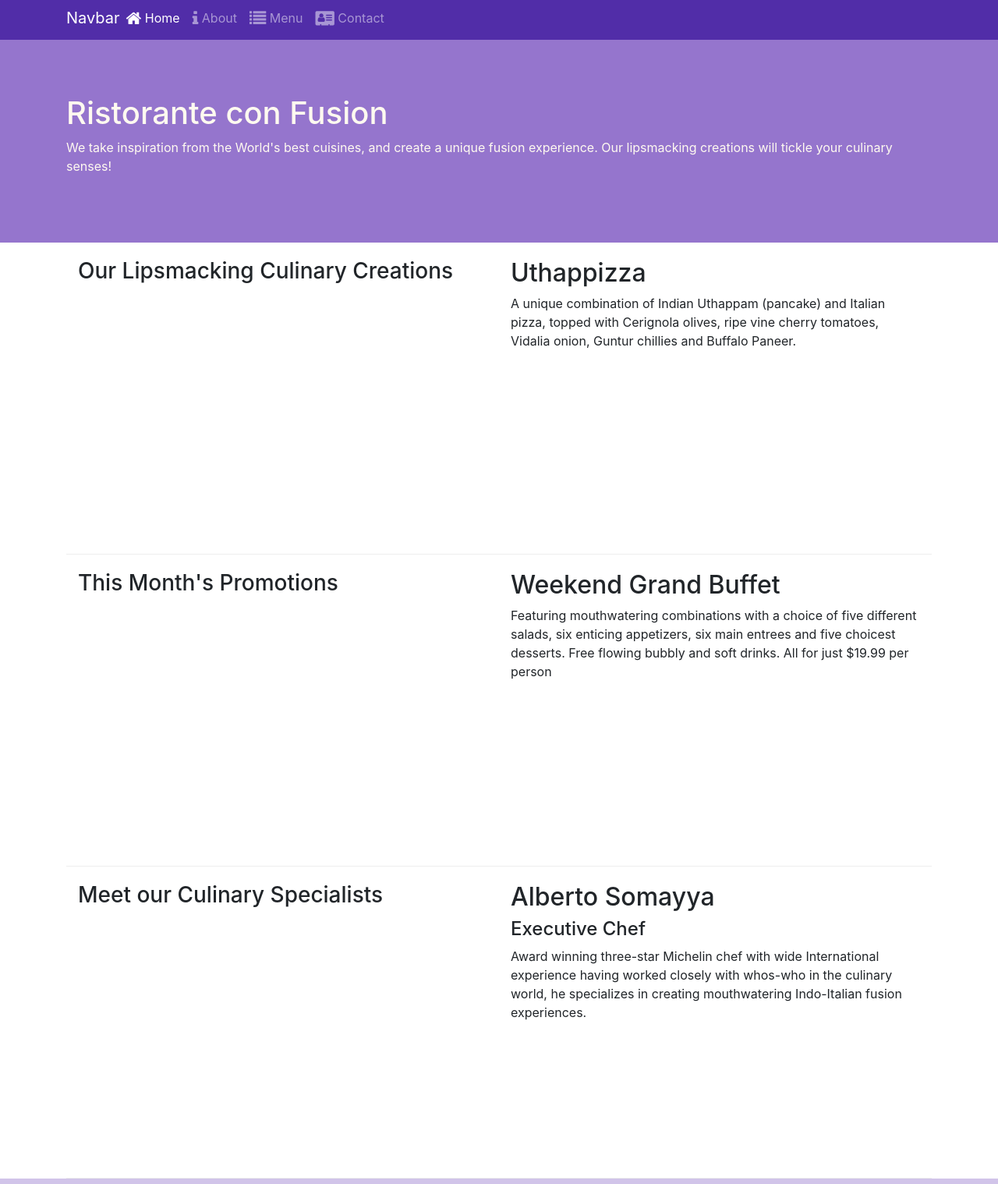
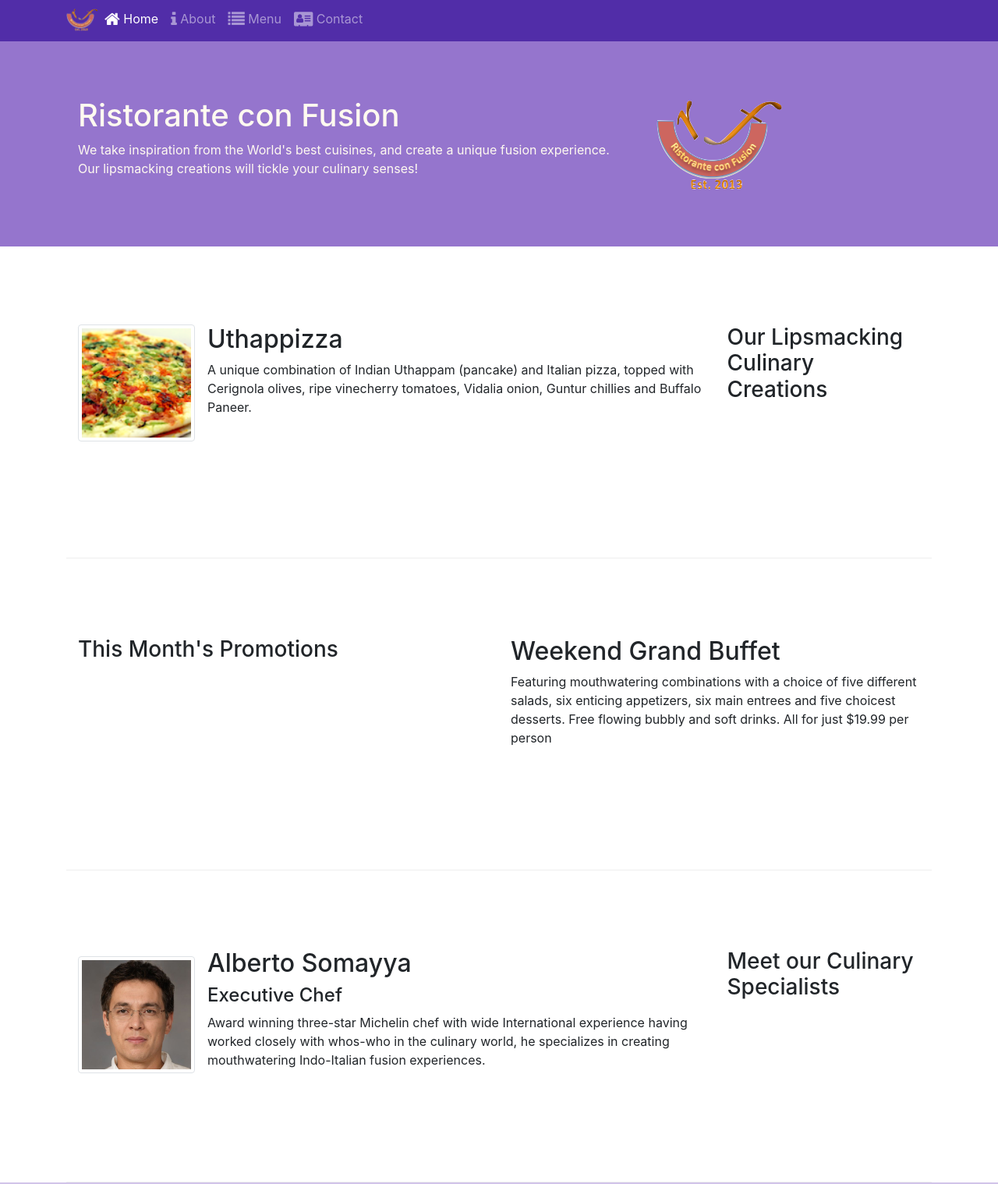
Before and after one commit to ShinuShaju/Restaurant-Website, a website: page index.html in a window 1280 px wide. Shown: the part 55-1573 px from the top of the page at 78% size. Drawn offline with nearby package versions, Linux system fonts and the light colour scheme.

Commit message:
added image cards

```diff
--- a/css/styles.css
+++ b/css/styles.css
@@ -27,7 +27,7 @@ address{
 
 .row-content {
     margin:0px auto;
-    padding: 20px 0px 20px 0px;
+    padding: 100px 0px 0px 0px;
     border-bottom: 1px ridge;
     min-height:400px;
 }
@@ -37,3 +37,8 @@ address{
     margin:0px auto;
     padding: 20px;
 }
+
+.img-thumbnail{
+    height: 150px;
+    width: 150px;
+}
--- a/index.html
+++ b/index.html
@@ -19,7 +19,7 @@
 <body>
     <nav class="navbar navbar-expand-lg navbar-dark">
         <div class="container">
-            <a class="navbar-brand mr-auto" href="#">Navbar</a>
+            <a class="navbar-brand mr-auto" href="#"><img src="img/logo.png" height="30" width="41"></a>
                 <button class="navbar-toggler" type="button" data-toggle="collapse" data-target="#navbarNav" aria-controls="navbarNav" aria-expanded="false" aria-label="Toggle navigation">
                 <span class="navbar-toggler-icon"></span>
                 </button>
@@ -43,25 +43,32 @@
     </nav>
     <header class="jumbotron">
         <div class="container">
-            <div>
-                <div>
+            <div class="row row-header">
+                <div class="col-12 col-sm-8 align-self-center">
                     <h1>Ristorante con Fusion</h1>
                     <p>We take inspiration from the World's best cuisines, and create a unique fusion experience. Our lipsmacking creations will tickle your culinary senses!</p>
                 </div>
-                <div>
+                <div class="col-12 col-sm-4 align-self-center">
+                    <img src="img/logo.png" class="img-fluid">
                 </div>
             </div>
         </div>
     </header>
 
     <div class="container">
-        <div class="row row-content">
-            <div class="col-12 col-sm-6">
+        <div class="row row-content justify-content-center">
+            <div class="col-12 col-sm-4 order-sm-last col-md-3">
                 <h3>Our Lipsmacking Culinary Creations</h3>
             </div>
-            <div class="col-12 col-sm-6">
-                <h2>Uthappizza</h2>
-                <p>A unique combination of Indian Uthappam (pancake) and Italian pizza, topped with Cerignola olives, ripe vine cherry tomatoes, Vidalia onion, Guntur chillies and Buffalo Paneer.</p>
+            <div class="col-12 col-sm-8 order-sm-first col-md">
+                <div class="media">
+                    <img class="d-flex mr-3 img-thumbnail align-self-center"
+                            src="img/uthappizza.png" alt="Uthappizza">
+                    <div class="media-body">
+                        <h2 class="mt-0">Uthappizza</h2>
+                        <p class="d-none d-sm-block">A unique combination of Indian Uthappam (pancake) and Italian pizza, topped with Cerignola olives, ripe vinecherry tomatoes, Vidalia onion, Guntur chillies and Buffalo Paneer.</p>
+                    </div>
+                </div>
             </div>
         </div>
 
@@ -77,13 +84,19 @@
         </div>
 
         <div class="row row-content">
-            <div class="col-12 col-sm-6">
+            <div class="col-12 col-sm-4 order-sm-last col-md-3">
                 <h3>Meet our Culinary Specialists</h3>
             </div>
-            <div class="col-12 col-sm-6">
-                <h2>Alberto Somayya</h2>
-                <h4>Executive Chef</h4>
-                <p>Award winning three-star Michelin chef with wide International experience having worked closely with whos-who in the culinary world, he specializes in creating mouthwatering Indo-Italian fusion experiences. </p>
+            <div class="col-12 col-sm-8 order-sm-first col-md">
+                <div class="media">
+                    <img class="d-flex mr-3 img-thumbnail align-self-center" src="img/alberto.jpg" alt="Alberto Somayya">
+                    <div class="media-body">
+                        <h2 class="mt-0">Alberto Somayya</h2>
+                        <h4>Executive Chef</h4>
+                        <p class="d-none d-sm-block">Award winning three-star Michelin chef with wide International experience having worked closely with whos-who in the culinary world, he specializes in creating mouthwatering Indo-Italian fusion experiences.
+                            </p>
+                    </div>
+                </div>
             </div>
         </div>
     </div>
```
Also changed, not shown: img/alberto.jpg (added), img/buffet.png (added), img/logo.png (added), img/uthappizza.png (added), 1 other file.
